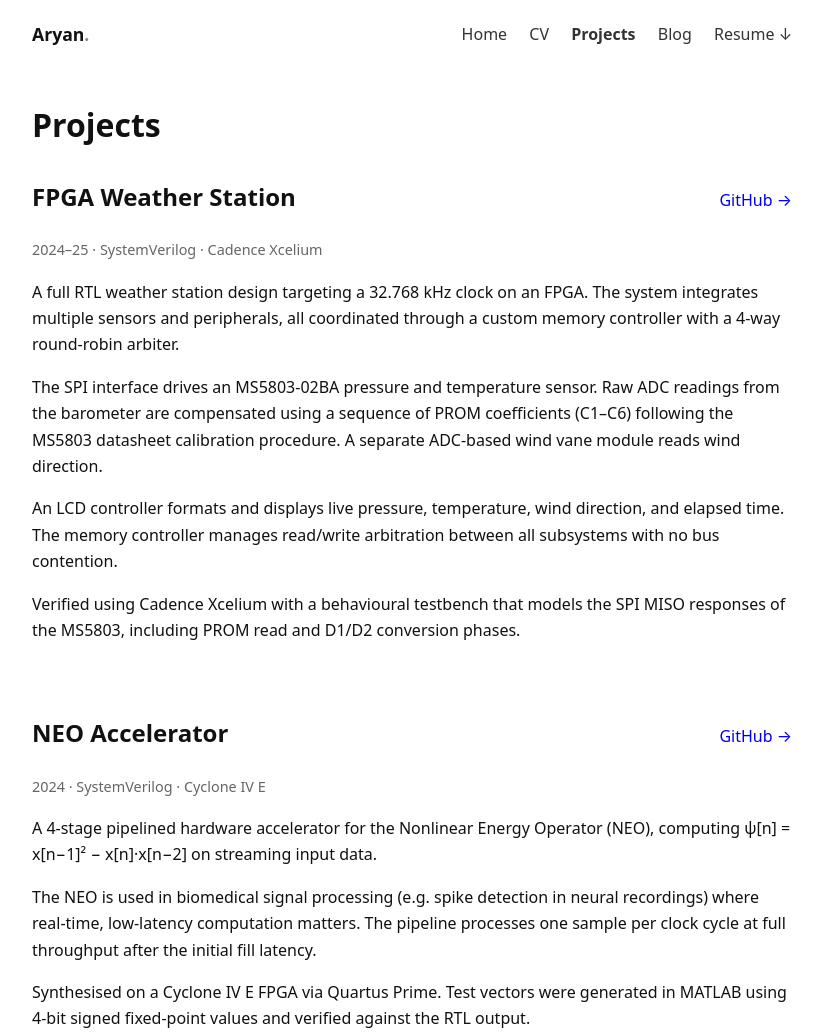
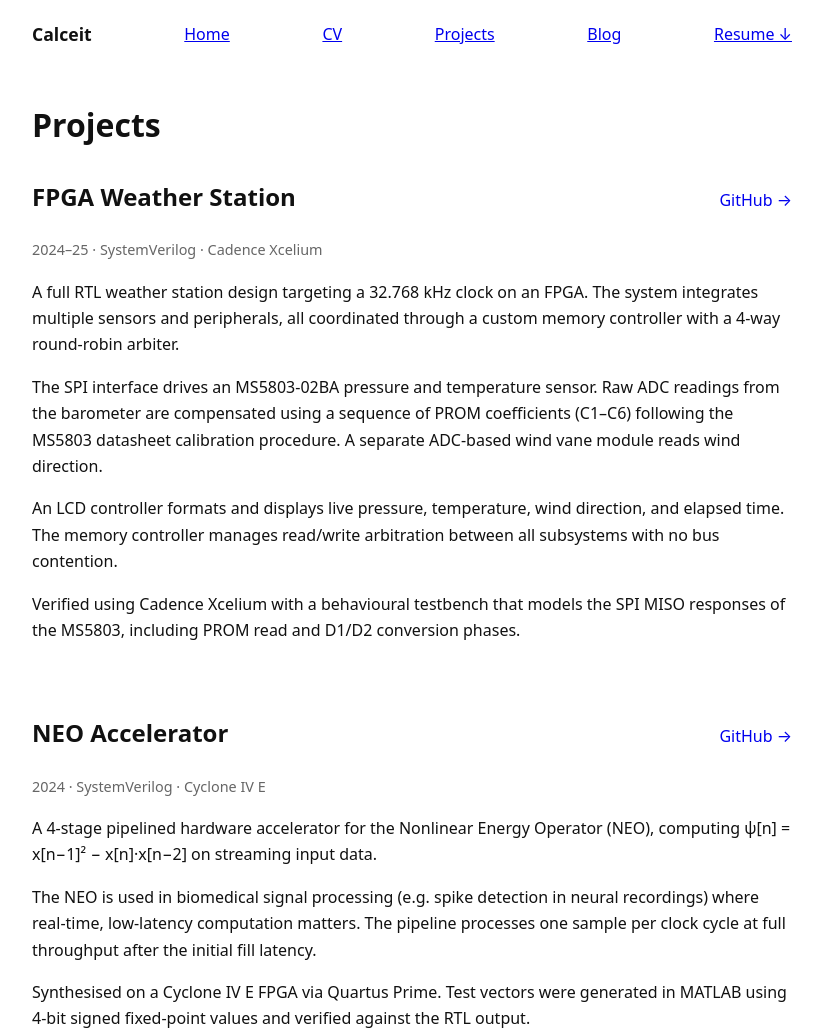
Before and after one commit to calceit/calceit.github.io, a plain HTML site: page projects.html in a window 1280 px wide. Shown: the top 1035 px of the page, without its empty margins (228-1049 px from the left). Drawn offline with Linux system fonts and the light colour scheme.

Commit message:
ui changes

```diff
--- a/projects.html
+++ b/projects.html
@@ -9,14 +9,12 @@
 <body>
 
   <nav>
-    <div class="nav-name">Aryan<span class="dot">.</span></div>
-    <div class="nav-links">
-      <a href="index.html">Home</a>
-      <a href="cv.html">CV</a>
-      <a href="projects.html" class="active">Projects</a>
-      <a href="blog.html">Blog</a>
-      <a href="Aryan_Sahu_Resume.pdf" target="_blank" class="nav-btn">Resume ↓</a>
-    </div>
+    <a href="index.html" class="nav-name">Calceit</a>
+   <a href="index.html">Home</a>
+<a href="cv.html">CV</a>
+<a href="projects.html">Projects</a>
+<a href="blog.html" class="active">Blog</a>
+<a href="Aryan_Sahu_Resume.pdf" target="_blank" class="nav-btn">Resume ↓</a>
   </nav>
 
   <main>
--- a/style.css
+++ b/style.css
@@ -31,8 +31,13 @@ nav {
   color: #888;
 }
 
+.nav-links {
+  display: flex;
+  align-items: center;
+  gap: 16px;
+}
+
 .nav-links a {
-  margin-left: 18px;
   text-decoration: none;
   color: #333;
 }
@@ -188,3 +193,13 @@ pre {
   padding: 14px;
   overflow-x: auto;
 }
+.nav-name {
+  font-weight: 600;
+  font-size: 1.1rem;
+  text-decoration: none;
+  color: #111;
+}
+
+.nav-name:hover {
+  text-decoration: none;
+}
```
Also changed, not shown: blog.html (+4 -4 lines), cv.html (+6 -8 lines), index.html (+6 -7 lines).
